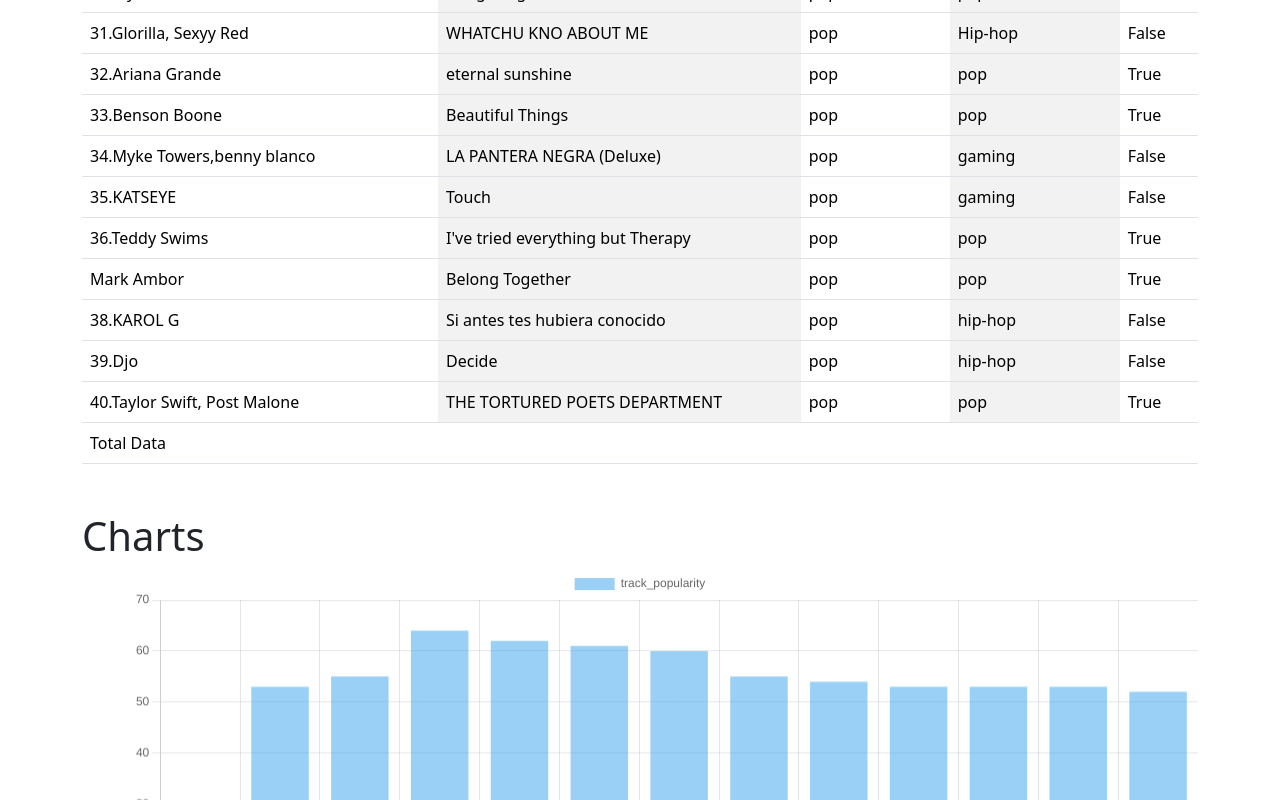
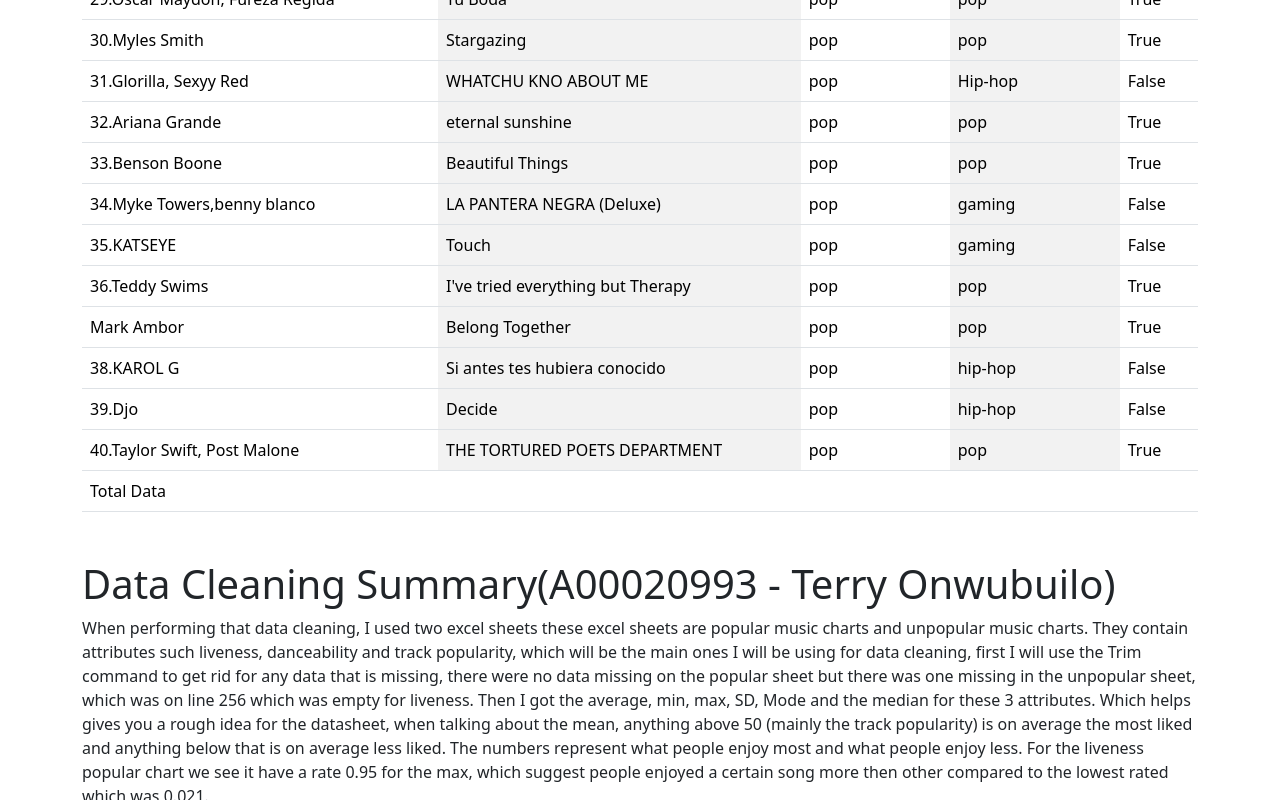
Before and after one commit to Onyedikachi2025/EnterpriseGroup28, a plain HTML site: page index.html in a window 1280 px wide. Shown: the part 2000-2800 px from the top of the page. Drawn offline with nearby package versions, Linux system fonts and the light colour scheme.

Commit message:
Rearranged and added paragraph

```diff
--- a/index.html
+++ b/index.html
@@ -8,12 +8,11 @@
     <script src="https://cdn.jsdelivr.net/npm/chart.js"></script>
 </head>
 </html>
-
     <nav class="navbar navbar-expand-lg bg-body-secondary rounded mb-4">
         <div class="container-fluid">
             <a class="navbar-brand" href="#summary">Summary</a>
-            <a class="navbar-brand" href="#">Descriptive Stats</a>
             <a class="navbar-brand" href="#prediction">Prediction Table</a>
+            <a class="navbar-brand" href="#descriptive">Descriptive Stats</a>
             <a class="navbar-brand" href="#charts">Charts</a>
         </div>
     </nav>
@@ -39,11 +38,11 @@
     </script>
     <main>
       <header>
-          <h1 class="container display-3">Spotify's Songs Analysis</h1>
+        <h1 class="container display-3">Spotify's Songs Analysis</h1>
       </header>
       <section id="summary" class="container my-5">
-        <h2 class="display-4">Dataset Overview</h2>
-        <p>We obtained our dataset to use for our analysis from Kaggle.
+        <h2 class="display-5">Dataset Overview</h2>
+        <p>We obtained our dataset from Kaggle.
           It features structured information about the music available on
           Spotify including both metadata from Spotify and audio features
           of the songs themselves. The dataset is designed to aid analysis
@@ -58,8 +57,7 @@
           learning as they are already standardised and scaled in most cases.</p>
       </section>
       <section id="prediction" class="container my-5">
-      <h2 class="subtitle"> Machine Learning Predicted Spotify Data Table(A0042301- Bintu Sankoh)</h2>
-
+      <h2 class="display-6"> Machine Learning Predicted Spotify Data Table(A00042301 - Bintu Sankoh)</h2>
       <div class="subnote">Spotify Data Predicted Genre Table</div>
 
       <label for="description">Description:</label>
@@ -371,6 +369,25 @@
         </section>
 
     </main>
+    <section id="descriptive" class="container my-5">
+      <h2 class="display-6">Data Cleaning Summary(A00020993 - Terry Onwubuilo)</h2>
+      <p>
+          When performing that data cleaning, I used two excel sheets these excel sheets are
+          popular music charts and unpopular music charts. They contain attributes such liveness,
+          danceability and track popularity, which will be the main ones I will be using for data
+          cleaning, first I will use the Trim command to get rid for any data that is missing,
+          there were no data missing on the popular sheet but there was one missing in the
+          unpopular sheet, which was on line 256 which was empty for liveness. Then I got the
+          average, min, max, SD, Mode and the median for these 3 attributes. Which helps gives you
+          a rough idea for the datasheet, when talking about the mean, anything above 50 (mainly the
+          track popularity) is on average the most liked and anything below that is on average less
+          liked. The numbers represent what people enjoy most and what people enjoy less. For the
+          liveness popular chart we see it have a rate 0.95 for the max, which suggest people enjoyed
+          a certain song more then other compared to the lowest rated which was 0.021.
+        </p>
+
+      <h2 class="display-6">Descriptive Statistics</h2>
+    </section>
     <section id="charts" class="container my-5">
     <h1>Charts</h1>
     <canvas id="Charts1" width="500" height="200"></canvas>
```
